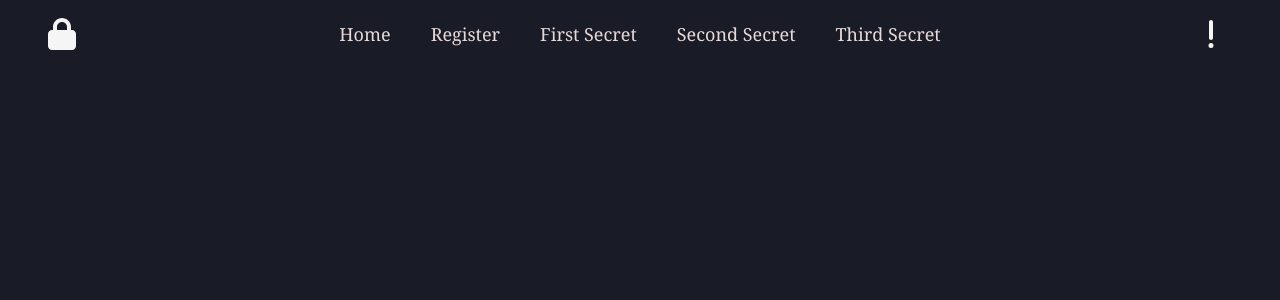
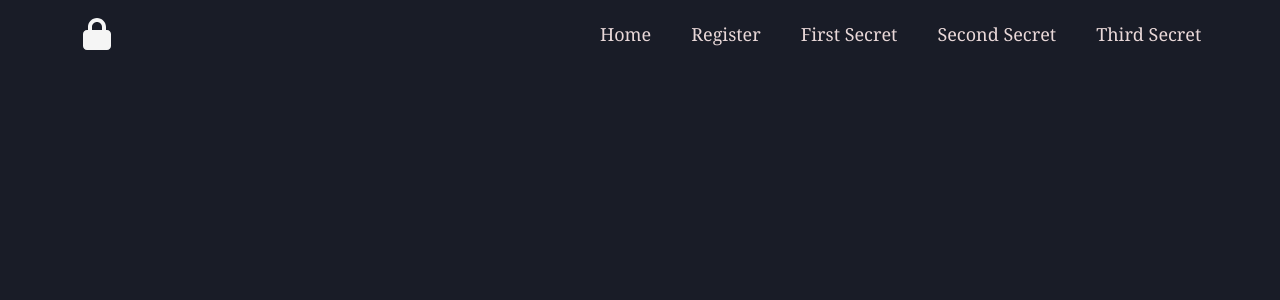
Before and after one commit to Malekkos/Lock-and-Key, a React (Create React App) app in the folder client/: page / in a window 1280 px wide. Shown: the top 300 px of the page. Built offline with nearby package versions, Linux system fonts and the light colour scheme.

Commit message:
I tried, to the best of my ability, to make the exclam work. I just cant get it to transition cleanly. A failure, but its not the end of the world

```diff
--- a/client/src/App.css
+++ b/client/src/App.css
@@ -39,11 +39,10 @@
   background-color: #191c27;
   width: 80%;
   display: flex;
-  justify-content: center;
-  /* justify-items: right; */
+  justify-content: right;
 }
 .link {
-  width:fit-content;
+  width: fit-content;
   font-size: 18px;
   padding: 2px 15px;
   margin: 20px 5px;
@@ -51,37 +50,17 @@
   text-decoration: none;
   color:#f0dedef8;
   font-family:Cambria, Cochin, Georgia, Times, 'Times New Roman', serif;
-
   transition-property: transform ;
   transition-duration: 0.2s;
   transition-timing-function:ease ;
-  /* transition-delay: ; */
 }
 
-.exclamIcon {
-  /* height: 1.2rem; */
-  /* width: 0.2rem; */
-  color: whitesmoke;
-  /* border: 1px solid; */
-  padding-right: 10px
+.active {
+  color: #E31C25;
 }
-.creds {
-  display: none;
-  color: white;
-}
-
 :hover.link {
   color: #E31C25;
   transform: translateY(-2px);
-  rotate: 20px;
-}
-
-.exclamIcon:hover .creds {
-  display: block;
-  /* position: absolute; */
-  /* background-color: white; */
-  /* color: black; */
-  /* content:attr("pass: ADMIN123"); */
 }
 
 /* At  830px, minimize links into one rollout folder*/
--- a/client/src/Components/navbar.js
+++ b/client/src/Components/navbar.js
@@ -1,7 +1,8 @@
 import { NavLink } from "react-router-dom"
 import { FontAwesomeIcon } from "@fortawesome/react-fontawesome"
-import { faLock, faExclamation } from "@fortawesome/free-solid-svg-icons"
+import { faLock } from "@fortawesome/free-solid-svg-icons"
 function Navbar () {
+
   return (
     <>
       <nav className="nav" >
@@ -19,11 +20,6 @@ function Navbar () {
           <NavLink to="/secondSecret" className="link">Second Secret</NavLink>
           <NavLink to="/thirdSecret" className="link">Third Secret</NavLink>
         </div>
-        <div className="iconContainer">
-          <FontAwesomeIcon className="exclamIcon" icon={faExclamation} size="2xl" style={{color: "whitesmoke",}} />
-            <p className="creds">pass: ADmeeN123</p>
-            <p className="creds">user: cRocks</p>
-        </div>
       </nav>
     </>
   )
```
